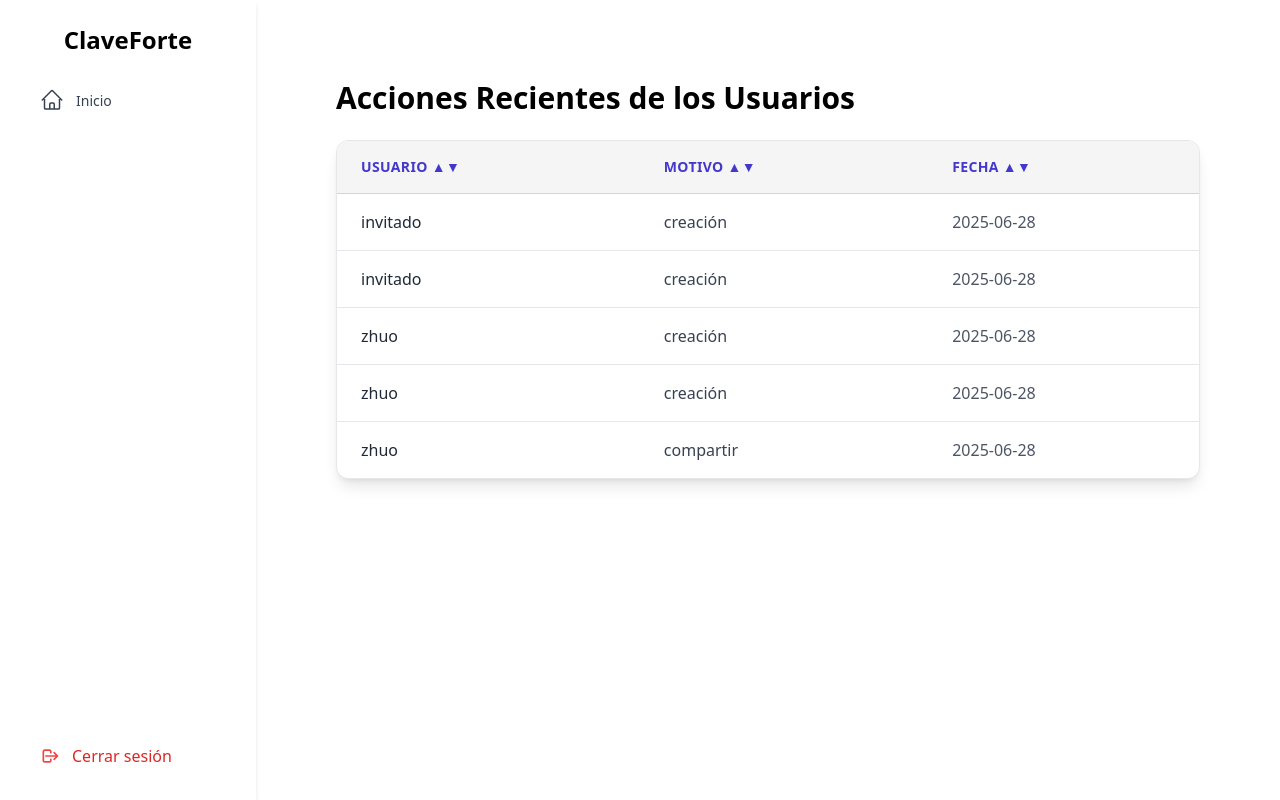
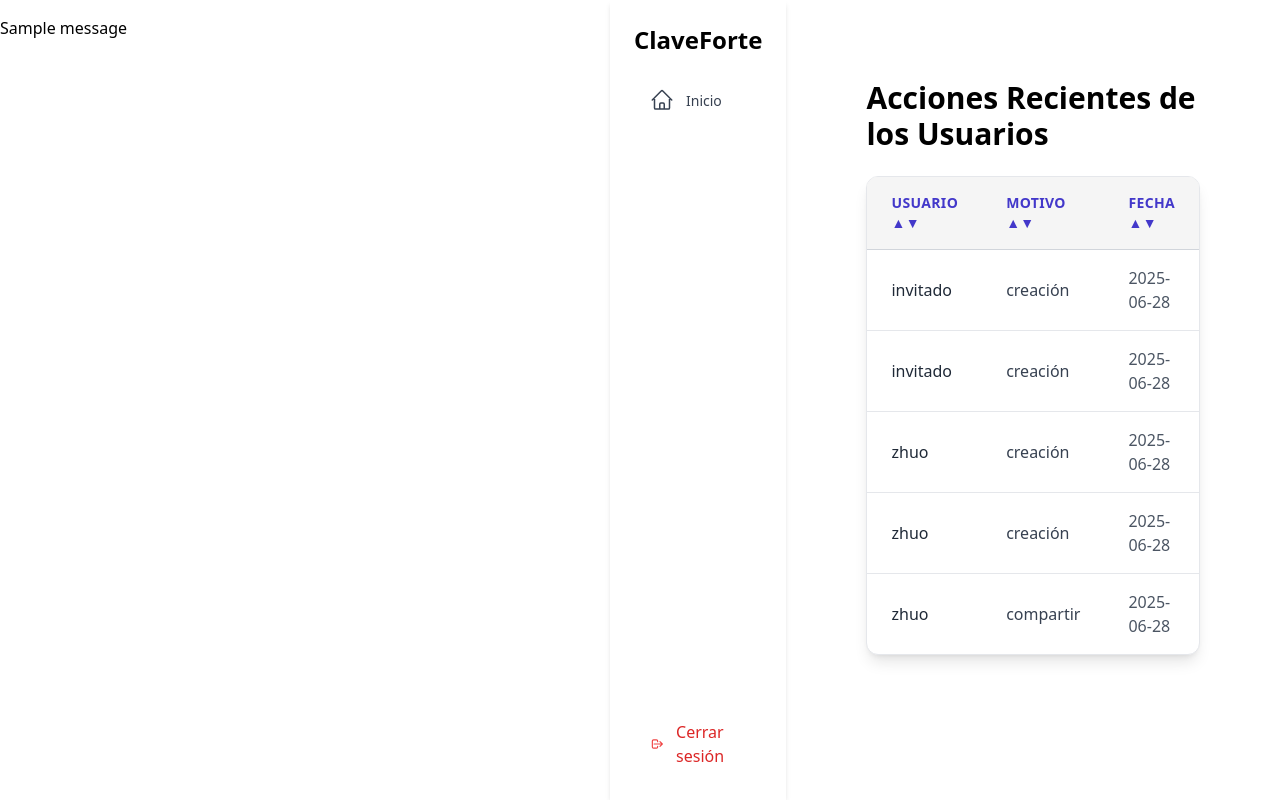
Before and after one commit to oscarbarra/DAE_Project2, a Flask app: page /recent_actions in a window 1280 px wide. Run offline with Flask 3, Linux system fonts and the light colour scheme; data comes from the database, SQL or seed files in the repository; one stand-in notice (Sample message) is shown; some libraries are stand-ins or nearby versions.

Commit message:
layout.html

```diff
--- a/templates/layout.html
+++ b/templates/layout.html
@@ -8,6 +8,19 @@
 </head>
 <body class="flex overflow-y-hidden h-screen">
 
+  {% with messages = get_flashed_messages(with_categories=true) %}
+  {% if messages %}
+    <div class="container mt-4">
+      {% for category, message in messages %}
+        <div class="alert alert-{{ category }} alert-dismissible fade show" role="alert">
+          {{ message }}
+          <button type="button" class="btn-close" data-bs-dismiss="alert" aria-label="Cerrar"></button>
+        </div>
+      {% endfor %}
+    </div>
+  {% endif %}
+{% endwith %}
+
   {% include './sidebar/sidebar.html' with context%}
 
   <main class="flex-1 p-10">
```
